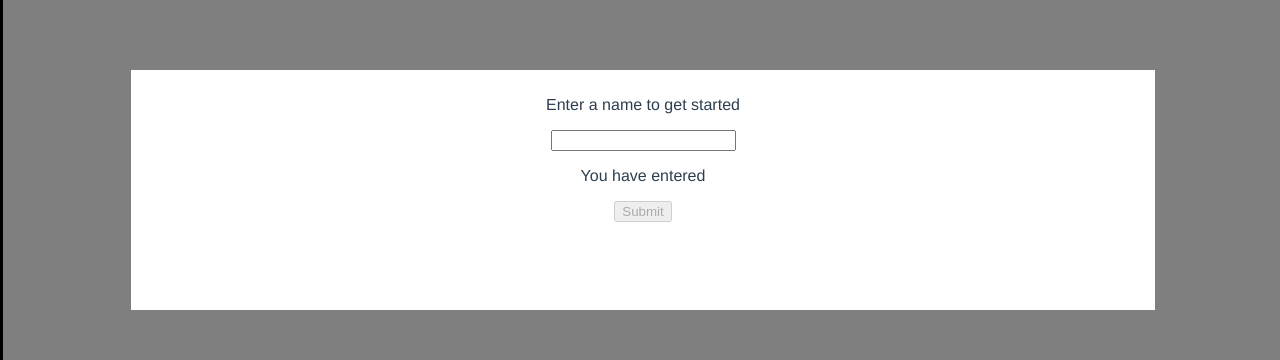
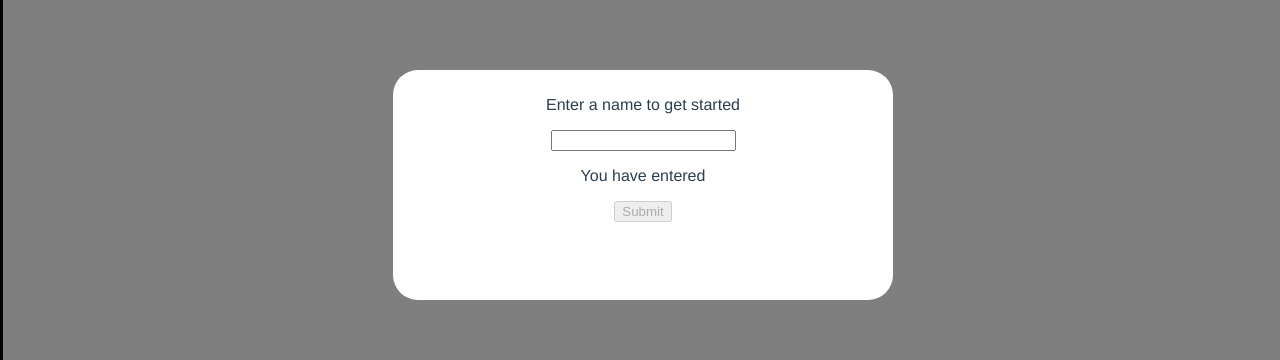
Before and after one commit to sflomenb/chat-app, a Vue app in the folder chat-app-frontend/: page / in a window 1280 px wide. Shown: the part 170-530 px from the top of the page. Built offline with nearby package versions, Linux system fonts and the light colour scheme; no server answers.

Commit message:
feat: add styling for popup

```diff
--- a/chat-app-frontend/src/components/ChatNamePopup.vue
+++ b/chat-app-frontend/src/components/ChatNamePopup.vue
@@ -72,11 +72,18 @@ export default {
   background-color white
   height 30vh
   width 80vw
+  max-height 230px
+  max-width 500px
   margin 30vh auto auto auto
+  border-radius 25px
+
+  @media screen and (max-width: 600px)
+    height 40vh
 
 #container
   padding-top 10px
 
 .error
   color red
+
 </style>
```
